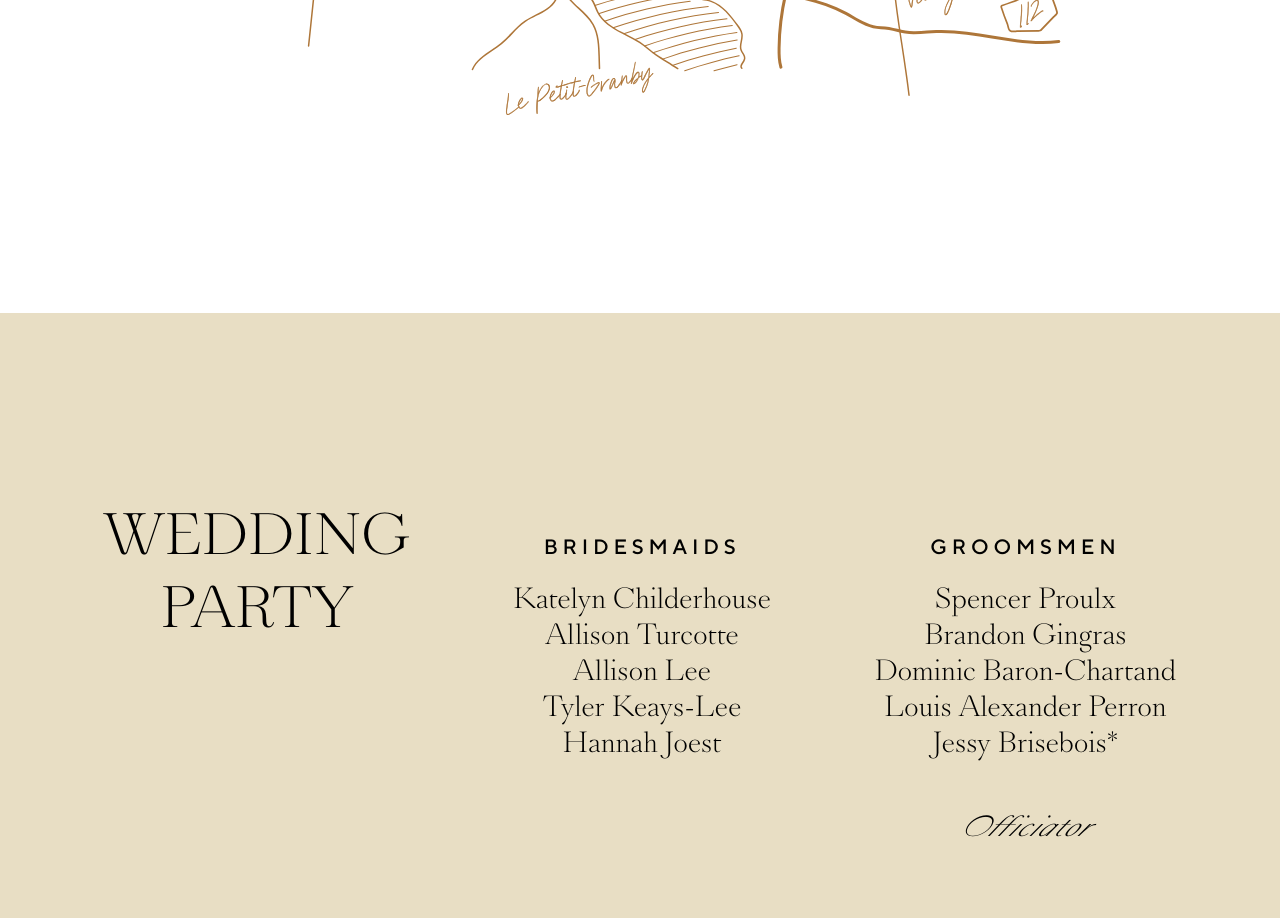
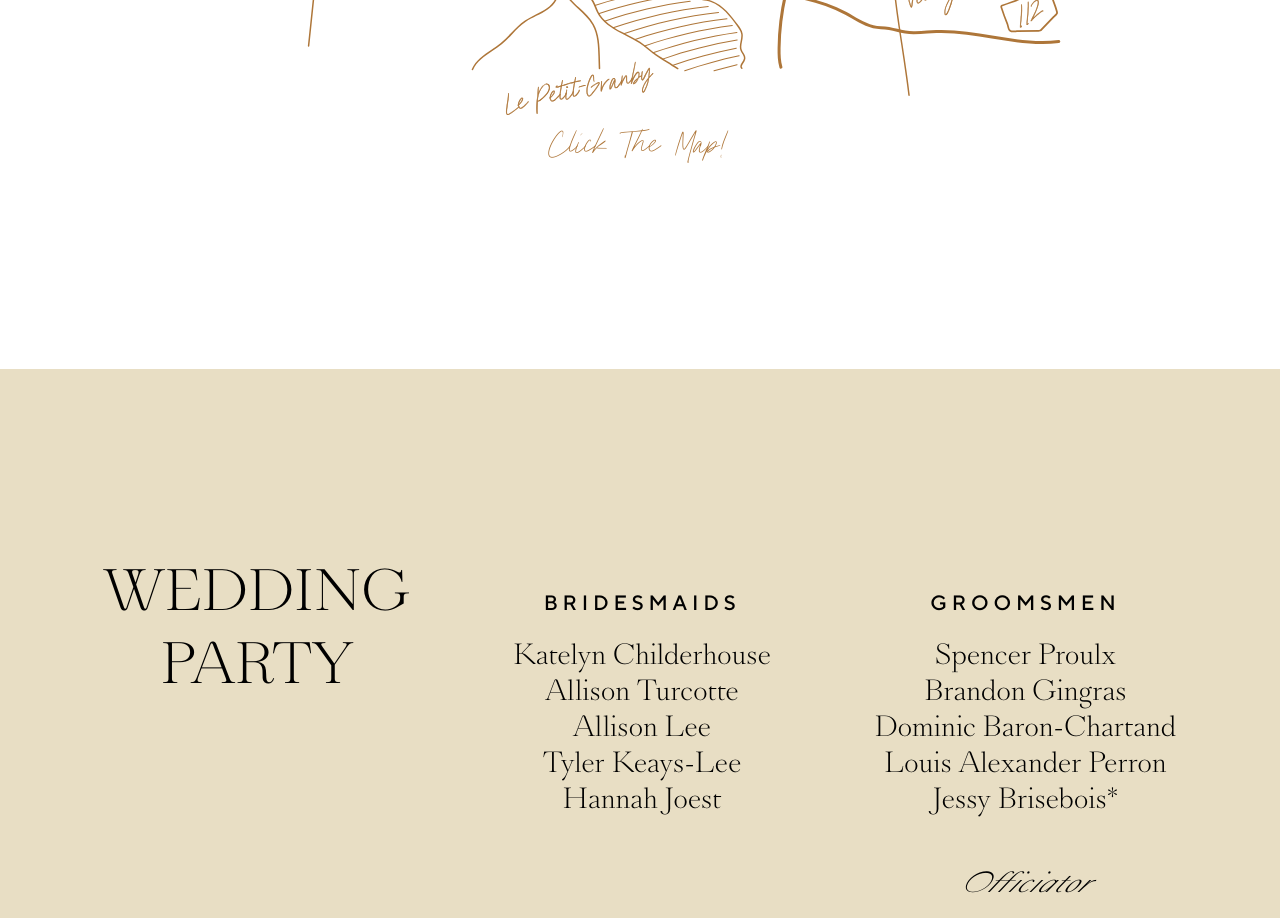
Before and after one commit to Driths-lab/K-MGetMarried, an Eleventy site: page index.html in a window 1280 px wide. Shown: the part 4700-5618 px from the top of the page. Built offline with nearby package versions, Linux system fonts and the light colour scheme; Eleventy itself is replaced by a stand-in of ours; files that its build step writes are made by us from their sources.

Commit message:
Patch 01: Form Fix
Small fix to netlify form

```diff
--- a/css/index.css
+++ b/css/index.css
@@ -731,6 +731,10 @@ button:focus {
         width: 100%;
         padding-top: 12rem;
     }
+
+}
+.map-text{
+    color: #AE7639;
 }
 /*#endregion */
 
--- a/index.html
+++ b/index.html
@@ -90,7 +90,7 @@
                             </div>
                             <div class="form-data-holder pt-4">
                                 <label class="ttr p-2" for="name">FOOD ALLERGIES</label>
-                                <input type="text" id="name" name="food">
+                                <input type="text" id="food" name="food">
                             </div>
                             <div class="submit-btn-holder ttr">
                                 <input type="submit" class="submit-btn" value="SUBMIT">
@@ -119,6 +119,7 @@
                     <div class="details-image-container">
                         <a class="img-link" target="_blank" href="https://goo.gl/maps/bpjRFYuNQd7SesVX8"><img class="w-100" src="/images/km-map-grouped.svg"></a>
                     </div>
+                    <div class="details-text map-text paris">Click The Map!</div>
                 </div>
                 <div class="party-container">
                     <div class="party-text-container">
```
Also changed, not shown: 2 other files.
